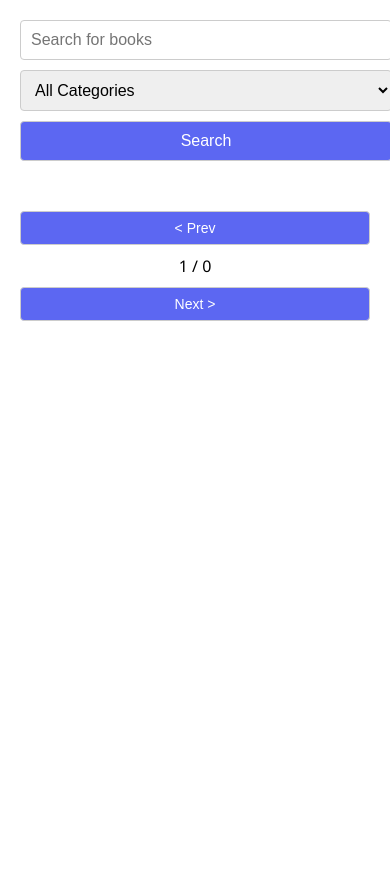
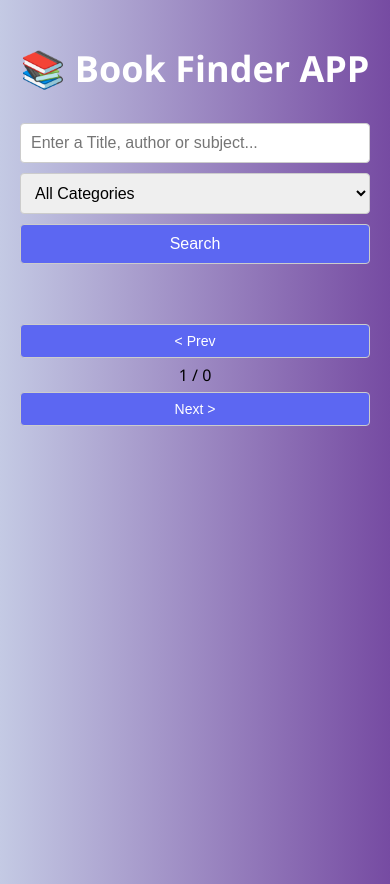
Before and after one commit to Mary-clouds/book-search-app, a React (Create React App) app: page / in a window 390 px wide. Before the commit the page ends 844 px from the top, so only its background shows below. Built offline with nearby package versions, Linux system fonts and the light colour scheme.

Commit message:
debugging and styling

```diff
--- a/package.json
+++ b/package.json
@@ -7,8 +7,10 @@
     "@testing-library/jest-dom": "^6.6.3",
     "@testing-library/react": "^16.3.0",
     "@testing-library/user-event": "^13.5.0",
+    "axios": "^1.9.0",
     "react": "^19.1.0",
     "react-dom": "^19.1.0",
+    "react-loader-spinner": "^5.3.4",
     "react-scripts": "5.0.1",
     "web-vitals": "^2.1.4"
   },
--- a/src/App.css
+++ b/src/App.css
@@ -4,28 +4,38 @@
   padding: 20px;
   max-width: 1200px;
   margin: 0 auto;
+  background: linear-gradient(to right, #c4cae4, #764ba2);
+  min-height: 100vh;
 }
 
+
 /* Search Form */
-form {
+.search-form {
   display: flex;
   flex-wrap: wrap;
   gap: 10px;
-  margin-bottom: 20px;
+  margin-bottom: 30px;
+  justify-content: space-between;
 }
 
-input[type="text"],
-select,
-button {
+.search-form input[type="text"],
+.search-form select{
   padding: 10px;
   font-size: 16px;
-  flex: 1;
+  flex: 1 1 200px;
   min-width: 150px;
   border: 1px solid #ccc;
   border-radius: 4px;
 }
 
 button {
+  padding: 10px;
+  font-size: 16px;
+  flex: none;
+  min-width: 120px;
+  border: 1px solid #ccc;
+  border-radius: 4px;
+
   cursor: pointer;
   background-color: #5c67f2;
   color: white;
@@ -36,11 +46,19 @@ button {
 button:hover {
   background-color: #4b52d1;
 }
+/*ap title*/
+.title {
+  text-align: center;
+  font-size: 36px;
+  color: #fff;
+  margin-bottom: 30px;
+  font-weight: 600;
+}
 
 /* Book List Grid */
 .book-list {
   display: grid;
-  grid-template-columns: repeat(auto-fill, minmax(160px, 1fr));
+  grid-template-columns: repeat(auto-fit, minmax(160px, 1fr));
   gap: 20px;
 }
 
@@ -122,21 +140,18 @@ button:hover {
     height: 180px;
   }
 
-  input[type="text"],
-  select,
-  button {
-    flex: 100%;
-    min-width: 100%;
+ .search-form  input,
+  .search-form select{
+    width: 100%;
   }
-
-  form {
-    flex-direction: column;
+  button{
+    width: 100%;
   }
 }
 
 @media (max-width: 480px) {
   .book-card img {
-    height: 150px;
+    height: 180px;
   }
 
   .book-card h3 {
@@ -150,5 +165,8 @@ button:hover {
 
   .pagination {
     flex-direction: column;
+    gap: 6px;
+
   }
+
 }
--- a/src/App.js
+++ b/src/App.js
@@ -1,5 +1,4 @@
-// src/App.js
-import React, { useState } from 'react';
+import { useState } from 'react';
 import axios from 'axios';
 import BookSearch from './components/BookSearch';
 import BookList from './components/BookList';
@@ -45,6 +44,7 @@ const App = () => {
 
   return (
     <div className="app">
+      <h1 className="title">📚 Book Finder APP</h1>
       <BookSearch onSearch={(query, category) => fetchBooks(query, category)} />
       {loading && (
         <div className="loading">
--- a/src/components/BookCard.js
+++ b/src/components/BookCard.js
@@ -1,5 +1,4 @@
 // displaying individual book details
-import React from 'react';
 
 const BookCard = ({ book }) => {
   return (
--- a/src/components/BookList.js
+++ b/src/components/BookList.js
@@ -1,5 +1,5 @@
 // This component renders a list of books.
-import React from 'react';
+
 import BookCard from './BookCard';
 
 const BookList = ({ books }) => {
--- a/src/components/BookSearch.js
+++ b/src/components/BookSearch.js
@@ -1,5 +1,5 @@
 //handles user input and triggers the search.
-import React, { useState } from 'react';
+import { useState } from 'react';
 
 const BookSearch = ({ onSearch }) => {
   const [query, setQuery] = useState('');
@@ -11,10 +11,10 @@ const BookSearch = ({ onSearch }) => {
   };
 
   return (
-    <form onSubmit={handleSearch}>
+    <form className='search-form'  onSubmit={handleSearch}>
       <input
         type="text"
-        placeholder="Search for books"
+        placeholder="Enter a Title, author or subject..."
         value={query}
         onChange={(e) => setQuery(e.target.value)}
       />
--- a/src/components/Pagination.js
+++ b/src/components/Pagination.js
@@ -1,5 +1,5 @@
 //handeling pagination controls
-import React from 'react';
+
 
 const Pagination = ({ currentPage, totalPages, onPageChange }) => {
   const handlePageChange = (newPage) => {
```
Also changed, not shown: 1 other file (tests, documents, lock files or other folders).
